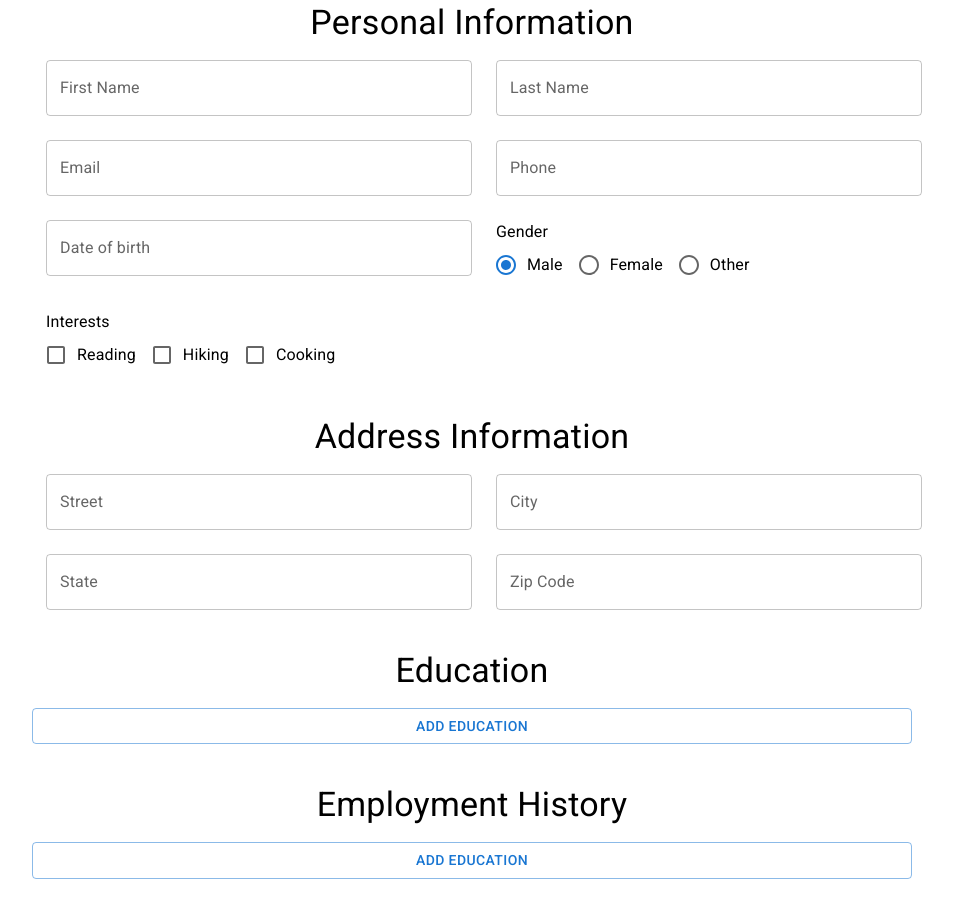
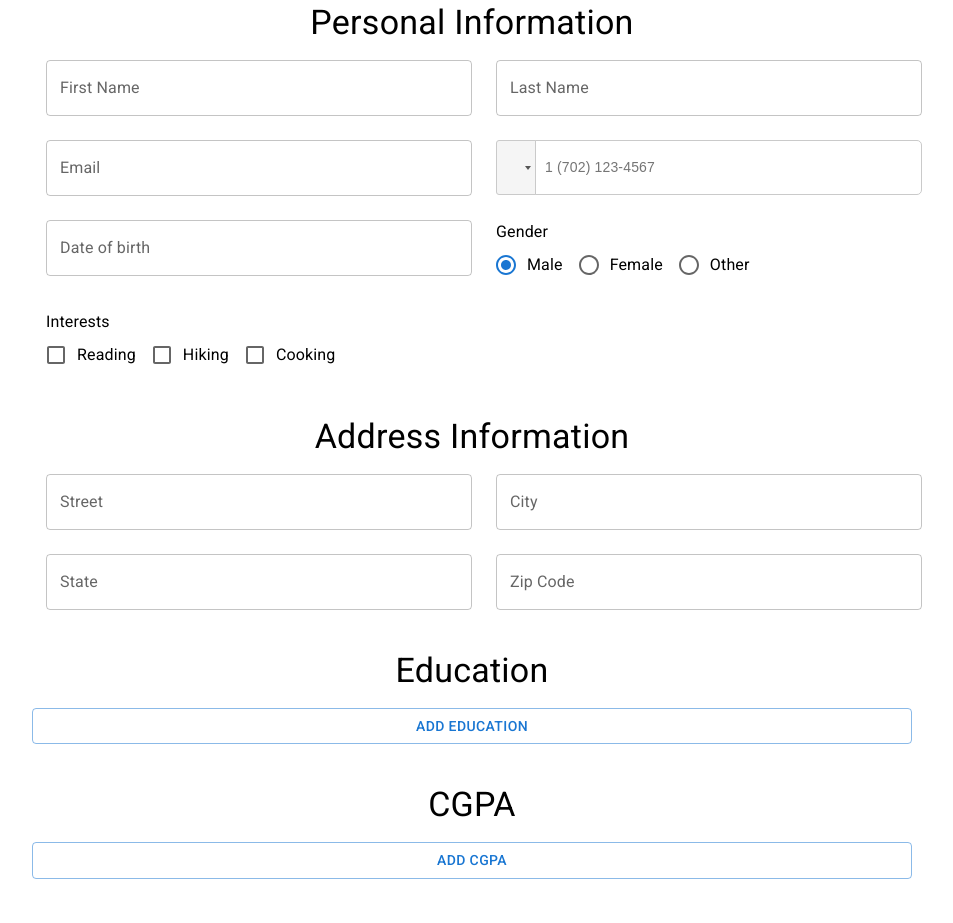
Before and after one commit to Bayshakhe/material-ui-practice, a React (Vite) app: page / in a window 1280 px wide. Shown: the part 120-1043 px from the top of the page, without its empty margins (168-1121 px from the left). Built offline with nearby package versions, Linux system fonts and the light colour scheme.

Commit message:
customTextfield, customCheckbox added

```diff
--- a/package.json
+++ b/package.json
@@ -24,6 +24,8 @@
     "react": "^18.2.0",
     "react-dom": "^18.2.0",
     "react-hook-form": "^7.46.1",
+    "react-phone-input-2": "^2.15.1",
+    "react-phone-number-input": "^3.3.6",
     "react-router-dom": "^6.15.0",
     "sort-by": "^1.2.0",
     "yup": "^1.2.0"
--- /dev/null
+++ b/src/Components/CusatomizeCheckbox.jsx
@@ -0,0 +1,14 @@
+import { Checkbox, FormControlLabel } from "@mui/material";
+
+const CusatomizeCheckbox = ({ field, label, value}) => {
+  return (
+    <FormControlLabel
+      label={label}
+      control={
+        <Checkbox value={value} checked={field.value.includes(value)} />
+      }
+    />
+  );
+};
+
+export default CusatomizeCheckbox;
--- /dev/null
+++ b/src/Components/CustomizeTextField.jsx
@@ -0,0 +1,31 @@
+import { TextField } from "@mui/material";
+import { Controller } from "react-hook-form";
+
+const CustomizeTextField = ({name, control, type, label}) => {
+    return (
+        <Controller
+            name={name && name}
+            control={control}
+            render={({ field, fieldState: { error } }) => (
+              <>
+                <TextField
+                  {...field}
+                  type={type}
+                  fullWidth
+                  variant="outlined"
+                  error={Boolean(error)}
+                  label={label}
+                  helperText={error?.message}
+                />
+                {/* {error && (
+                  <Typography variant="body2" align="left" color="error">
+                    {error.message}
+                  </Typography>
+                )} */}
+              </>
+            )}
+          />
+    );
+};
+
+export default CustomizeTextField;
--- /dev/null
+++ b/src/Pages/ProjectPage/Cgpa.jsx
@@ -0,0 +1,96 @@
+import { Delete } from "@mui/icons-material";
+import { Box, Button, Grid, Stack, TextField, Typography } from "@mui/material";
+import { Controller, useFieldArray } from "react-hook-form";
+
+const Cgpa = ({ control }) => {
+  const { fields, append, remove } = useFieldArray({
+    control,
+    name: "cgpa", // Use "education" as the field name
+  });
+  return (
+    <>
+      <Typography mt={5} mb={2} variant="h4">
+        CGPA
+      </Typography>
+      {fields.map((item, index) => (
+        <Box key={item.id} component={"li"} sx={{ listStyleType: "none" }}>
+          <Grid container spacing={3} maxWidth={900} mx="auto">
+            {/* Class */}
+            <Grid item xs={12} md={6}>
+              <Stack>
+                <Controller
+                  name={`cgpa[${index}].class_name`} // Use array syntax
+                  control={control}
+                  render={({ field, fieldState: { error } }) => (
+                    <>
+                    <TextField
+                      {...field}
+                      type="text"
+                      fullWidth
+                      variant="outlined"
+                      label="Class"
+                    />
+                    {error && (
+                      <Typography variant="body2" align="left" color="error">
+                        {error.message}
+                      </Typography>
+                    )}
+                    </>
+                  )}
+                />
+              </Stack>
+            </Grid>
+            {/* cgpa */}
+            <Grid item xs={12} md={6}>
+              <Stack>
+                <Controller
+                  name={`cgpa[${index}].point`} // Use array syntax
+                  control={control}
+                  render={({ field, fieldState: { error } }) => (
+                    <>
+                    <TextField
+                      {...field}
+                      type="text"
+                      fullWidth
+                      variant="outlined"
+                      label="CGPA"
+                    />
+                    {error && (
+                      <Typography variant="body2" align="left" color="error">
+                        {error.message}
+                      </Typography>
+                    )}
+                    </>
+                  )}
+                />
+              </Stack>
+            </Grid>
+          </Grid>
+          <Box display={"flex"} justifyContent={'center'} mt={1} mb={3}>
+            <Button
+              align="left"
+              variant="contained"
+              color="error"
+              type="button"
+              onClick={() => remove(index)}
+            >
+              <Delete />
+            </Button>
+          </Box>
+        </Box>
+      ))}
+      <Stack maxWidth={880} mx={'auto'}>
+      <Button
+        variant="outlined"
+        color="primary"
+        type="button"
+        onClick={() => append({class_name:"", point: ""})}
+      >
+        Add CGPA
+      </Button>
+      </Stack>
+    </>
+  );
+};
+
+export default Cgpa;
--- a/src/Pages/ProjectPage/Employment.jsx
+++ b/src/Pages/ProjectPage/Employment.jsx
@@ -3,9 +3,10 @@ import { Box, Button, Grid, Stack, TextField, Typography } from "@mui/material";
 import { DatePicker, LocalizationProvider } from "@mui/x-date-pickers";
 import { Controller, useFieldArray, useFormContext } from "react-hook-form";
 import { AdapterDayjs } from "@mui/x-date-pickers/AdapterDayjs";
+import CustomizeTextField from "../../Components/CustomizeTextField";
 
 const Employment = () => {
-  const { control, setValue } = useFormContext(); // retrieve all hook methods
+  const { control } = useFormContext(); // retrieve all hook methods
 
   const { fields, append, remove } = useFieldArray({
     control,
@@ -20,32 +21,18 @@ const Employment = () => {
       {fields.map((item, index) => (
         <Box key={item.id} component={"li"} sx={{ listStyleType: "none" }}>
           <Grid container spacing={3} maxWidth={900} mx="auto">
-            {/* Degree */}
+            {/* company */}
             <Grid item xs={12} md={6}>
               <Stack>
-                <Controller
-                  name={`employmentHistory[${index}].company`} // Use array syntax
+                <CustomizeTextField
+                  name={`employmentHistory[${index}].company`}
                   control={control}
-                  render={({ field, fieldState: { error } }) => (
-                    <>
-                      <TextField
-                        {...field}
-                        type="text"
-                        fullWidth
-                        variant="outlined"
-                        label="Company"
-                      />
-                      {error && (
-                        <Typography variant="body2" align="left" color="error">
-                          {error.message}
-                        </Typography>
-                      )}
-                    </>
-                  )}
+                  type="text"
+                  label="Company"
                 />
               </Stack>
             </Grid>
-            {/* Institution */}
+            {/* position */}
             <Grid item xs={12} md={6}>
               <Stack>
                 <Controller
@@ -70,7 +57,7 @@ const Employment = () => {
                 />
               </Stack>
             </Grid>
-            {/* Graduation Year */}
+            {/* Start date */}
             <Grid item xs={12} md={6}>
               <Stack>
                 <Controller
@@ -80,13 +67,8 @@ const Employment = () => {
                     <>
                       <LocalizationProvider dateAdapter={AdapterDayjs}>
                         <DatePicker
+                          {...field}
                           value={field.value}
-                          onChange={(newValue) =>
-                            setValue(
-                              `employmentHistory[${index}].startDate`,
-                              newValue?.$d
-                            )
-                          }
                           label="Start Date"
                         />
                       </LocalizationProvider>
@@ -96,19 +78,13 @@ const Employment = () => {
                         </Typography>
                       )}
                     </>
-                    // <TextField
-                    //   {...field}
-                    //   type="text"
-                    //   fullWidth
-                    //   variant="outlined"
-                    //   label="Start Date"
-                    // />
                   )}
                 />
               </Stack>
             </Grid>
+            {/* End date */}
             <Grid item xs={12} md={6}>
-            <Stack>
+              <Stack>
                 <Controller
                   name={`employmentHistory[${index}].endDate`} // Use array syntax
                   control={control}
@@ -116,13 +92,8 @@ const Employment = () => {
                     <>
                       <LocalizationProvider dateAdapter={AdapterDayjs}>
                         <DatePicker
+                          {...field}
                           value={field.value}
-                          onChange={(newValue) =>
-                            setValue(
-                              `employmentHistory[${index}].endDate`,
-                              newValue?.$d
-                            )
-                          }
                           label="End Date"
                         />
                       </LocalizationProvider>
--- a/src/Pages/ProjectPage/PersonalInfo.jsx
+++ b/src/Pages/ProjectPage/PersonalInfo.jsx
@@ -1,17 +1,19 @@
 import {
-  Checkbox,
   FormControlLabel,
   FormGroup,
   Grid,
   Radio,
   RadioGroup,
   Stack,
-  TextField,
   Typography,
 } from "@mui/material";
 import { DatePicker, LocalizationProvider } from "@mui/x-date-pickers";
 import { AdapterDayjs } from "@mui/x-date-pickers/AdapterDayjs";
 import { Controller, useFormContext } from "react-hook-form";
+import PhoneInput from "react-phone-input-2";
+import "react-phone-input-2/lib/style.css";
+import CustomizeTextField from "../../Components/CustomizeTextField";
+import CusatomizeCheckbox from "../../Components/CusatomizeCheckbox";
 
 const PersonalInfo = () => {
   const { control } = useFormContext(); // retrieve all hook methods
@@ -23,86 +25,46 @@ const PersonalInfo = () => {
       <Grid container spacing={3} maxWidth={900} mx="auto">
         {/* First name */}
         <Grid item xs={12} md={6}>
-          <Controller
-            name="firstName"
+          <CustomizeTextField
+            name="personalInformation.firstName"
             control={control}
-            render={({ field, fieldState: { error } }) => (
-              <>
-                <TextField
-                  {...field}
             type="text"
-                  fullWidth
-                  variant="outlined"
             label="First Name"
-                />
-                {error && (
-                  <Typography variant="body2" align="left" color="error">
-                    {error.message}
-                  </Typography>
-                )}
-              </>
-            )}
           />
         </Grid>
         {/* Last name */}
         <Grid item xs={12} md={6}>
-          <Controller
-            name="lastName"
+          <CustomizeTextField
+            name="personalInformation.lastName"
             control={control}
-            render={({ field, fieldState: { error } }) => (
-              <>
-                <TextField
-                  {...field}
             type="text"
-                  fullWidth
-                  variant="outlined"
             label="Last Name"
-                />
-                {error && (
-                  <Typography variant="body2" align="left" color="error">
-                    {error.message}
-                  </Typography>
-                )}
-              </>
-            )}
           />
         </Grid>
         {/* Email */}
         <Grid item xs={12} md={6}>
-          <Controller
-            name="email"
+          <CustomizeTextField
+            name="personalInformation.email"
             control={control}
-            render={({ field, fieldState: { error } }) => (
-              <>
-                <TextField
-                  {...field}
             type="email"
-                  fullWidth
-                  variant="outlined"
             label="Email"
-                />
-                {error && (
-                  <Typography variant="body2" align="left" color="error">
-                    {error.message}
-                  </Typography>
-                )}
-              </>
-            )}
           />
         </Grid>
         {/* Phone */}
         <Grid item xs={12} md={6}>
           <Controller
-            name="phone"
+            name="personalInformation.phone"
             control={control}
             render={({ field, fieldState: { error } }) => (
               <>
-                <TextField
+                <PhoneInput
                   {...field}
-                  type="tel"
-                  fullWidth
-                  variant="outlined"
-                  label="Phone"
+                  inputStyle={{
+                    width: "100%",
+                    height: "55px",
+                  }}
+                  country="RU"
+                  value={field.value}
                 />
                 {error && (
                   <Typography variant="body2" align="left" color="error">
@@ -117,7 +79,7 @@ const PersonalInfo = () => {
         <Grid item xs={12} md={6}>
           <Stack>
             <Controller
-              name="dateOfBirth"
+              name="personalInformation.dateOfBirth"
               control={control}
               render={({ field, fieldState: { error } }) => (
                 <>
@@ -126,13 +88,14 @@ const PersonalInfo = () => {
                       {...field}
                       value={field.value}
                       label="Date of birth"
+                      slotProps={{
+                        textField:{
+                          error: !!error,
+                          helperText: error?.message
+                        }
+                      }}
                     />
                   </LocalizationProvider>
-                  {error && (
-                    <Typography variant="body2" align="left" color="error">
-                      {error.message}
-                    </Typography>
-                  )}
                 </>
               )}
             />
@@ -142,7 +105,7 @@ const PersonalInfo = () => {
         <Grid item xs={12} md={6}>
           <Typography align="left">Gender</Typography>
           <Controller
-            name="gender"
+            name="personalInformation.gender"
             control={control}
             render={({ field, fieldState: { error } }) => (
               <>
@@ -165,7 +128,7 @@ const PersonalInfo = () => {
                 </RadioGroup>
                 {error && (
                   <Typography variant="body2" align="left" color="error">
-                    {error.message}
+                    {error?.message}
                   </Typography>
                 )}
               </>
@@ -193,32 +156,20 @@ const PersonalInfo = () => {
                   }}
                   row
                 >
-                  <FormControlLabel
+                  <CusatomizeCheckbox
                     label="Reading"
-                    control={
-                      <Checkbox
                     value="Reading"
-                        checked={field.value.includes("Reading")}
+                    field={field}
                   />
-                    }
+                  <CusatomizeCheckbox
+                    label="Hiking"
+                    value="Hiking"
+                    field={field}
                   />
-                  <FormControlLabel
-                    label="Hiking"
-                    control={
-                      <Checkbox
-                        value="Hiking"
-                        checked={field.value.includes("Hiking")}
-                      />
-                    }
-                  />
-                  <FormControlLabel
+                  <CusatomizeCheckbox
                     label="Cooking"
-                    control={
-                      <Checkbox
                     value="Cooking"
-                        checked={field.value.includes("Cooking")}
-                      />
-                    }
+                    field={field}
                   />
                 </FormGroup>
                 {error && (
--- a/src/Pages/ProjectPage/ProjectPage.jsx
+++ b/src/Pages/ProjectPage/ProjectPage.jsx
@@ -4,13 +4,14 @@ import { yupResolver } from "@hookform/resolvers/yup";
 import * as yup from "yup";
 import PersonalInfo from "./PersonalInfo";
 import AddressInfo from "./AddressInfo";
-import { useState } from "react";
 import Education from "./Education";
 import Employment from "./Employment";
 import Refference from "./Refference";
+import Cgpa from "./Cgpa";
 
 const schema = yup.object({
   // personal information
+  personalInformation: yup.object({
     firstName: yup.string().required("First name is required"),
     lastName: yup.string().required("Last name is required"),
     dateOfBirth: yup.date().required("Date of birth is required"),
@@ -18,8 +19,14 @@ const schema = yup.object({
       .string()
       .email("Please enter a valid email")
       .required("Email is required"),
-  phone: yup.string().required("Phone no is required"),
+      phone: yup.string()
+      .required("Phone number is required")
+      .min(11, "minimum you need to 11 digits number"),
+  }),
+
+
   // address information
+  addressInformation: yup.object({
     street: yup.string().required("Street is required"),
     city: yup.string().required("City is required"),
     state: yup.string().required("State is required"),
@@ -27,43 +34,75 @@ const schema = yup.object({
       .number()
       .min(5, "Minimun 5 Digit")
       .required("ZipCode is required"),
+  }),
 
-  education: yup.array().of(yup.object({
+  // education information
+  education: yup.array().of(
+    yup.object({
       degree: yup.string().required("Degree is required"),
       graduationYear: yup.string().required("Graduation year is required"),
       institution: yup.string().required("Institution is required"),
-  })),
+    })
+  ),
 
-  employmentHistory: yup.array().of(yup.object({
+  // cgpa
+  cgpa: yup.array().of(
+    yup.object({
+      class_name: yup.string().required("Class name is required"),
+      point: yup.number().required("Point name is required"),
+    })
+  ),
+
+  // employment history
+  employmentHistory: yup.array().of(
+    yup.object({
       company: yup.string().required("Company is required"),
       startDate: yup.date().required("Start date is required"),
       endDate: yup.date().required("End date is required"),
       position: yup.string().required("Position is required"),
-  })),
+    })
+  ),
 
-  interests: yup.array().min(1).required('Minimum 1 interest have to select'),
+  // interests
+  interests: yup.array().min(1).required("Minimum 1 interest have to select"),
+
+  // additonal info
+  additionalInfo: yup.object({
+    referredBy: yup.string(),
+    comments: yup.string(),
+  })
 });
 
 const ProjectPage = () => {
   const methods = useForm({ resolver: yupResolver(schema), mode: "onChage" });
 
-  // console.log(interests)
+  // console.log(methods.formState.errors)
 
-  const handleForm = (e) => {
-    console.log(e);
+  const handleForm = (data) => {
+    const cgpa = structuredClone(data.cgpa);
+    console.log({ cgpa });
+    data.cgpa = cgpa.reduce((acc, curr) => {
+      acc[curr.class_name] = curr.point;
+      return acc;
+    }, {});
+    data.additionalInfo = {referredBy: data.referredBy, comments: data.comments}
+    console.log(data);
   };
 
   return (
     <FormProvider {...methods}>
       <Box component="form" onSubmit={methods?.handleSubmit(handleForm)}>
         {/* personal information */}
-        <PersonalInfo/>
+        <PersonalInfo />
 
         {/* address information */}
         <AddressInfo />
 
         {/* education */}
         <Education />
+
+        {/* CGPA */}
+        <Cgpa />
 
         {/* Employment History */}
         <Employment />
--- a/src/Pages/ProjectPage/Refference.jsx
+++ b/src/Pages/ProjectPage/Refference.jsx
@@ -1,11 +1,6 @@
 import {
-  Checkbox,
-  FormControlLabel,
-  FormGroup,
   Grid,
   MenuItem,
-  Radio,
-  RadioGroup,
   Select,
   TextField,
   Typography,
```
Also changed, not shown: src/Pages/ProjectPage/AddressInfo.jsx (+4 -4 lines), 1 other file (tests, documents, lock files or other folders). Lines whose indentation alone changed are shown as unchanged.
